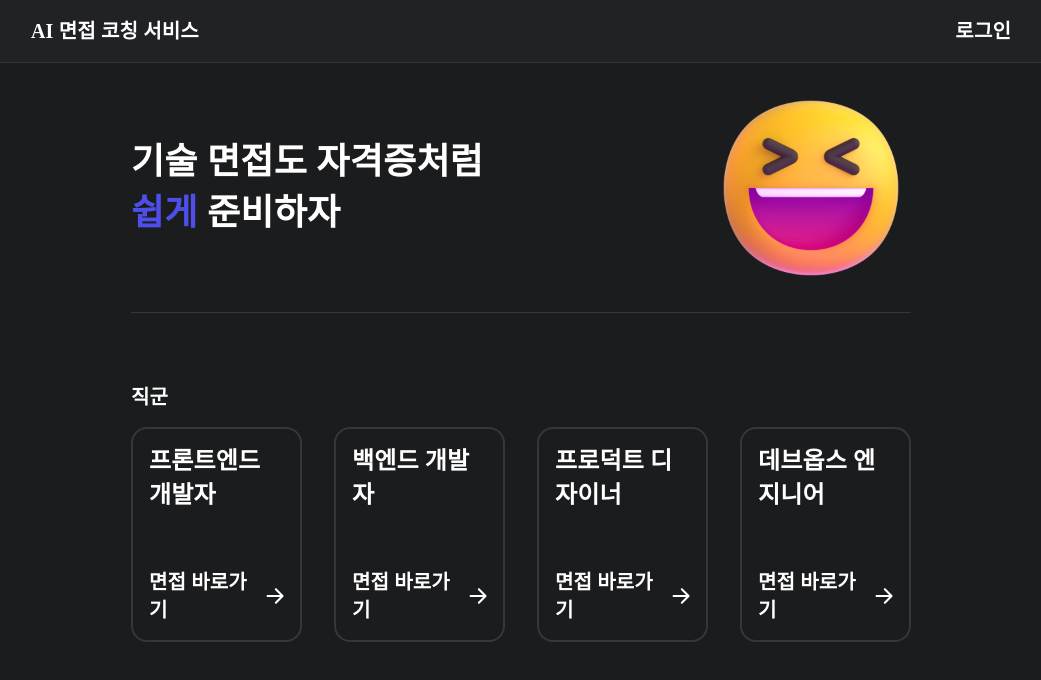
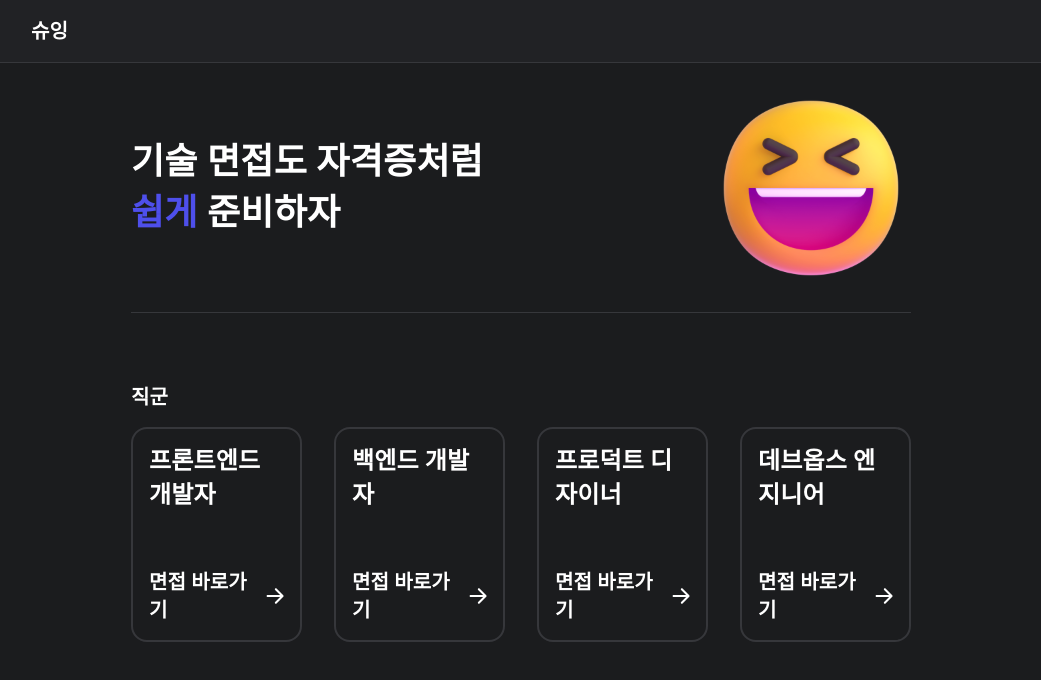
Before and after one commit to oh-so-funny/gimhanul, a Next.js app: page / in a window 1280 px wide. Shown: the top 680 px of the page, without its empty margins (119-1160 px from the left). Built offline with nearby package versions, Linux system fonts and the light colour scheme.

Commit message:
FIX :: 슈잉

```diff
--- a/src/components/common/Header/Header.tsx
+++ b/src/components/common/Header/Header.tsx
@@ -8,8 +8,7 @@ const Header = () => {
   const router = useRouter();
   return (
     <StyledHeader>
-      <Logo onClick={() => router.push("/")}>AI 면접 코칭 서비스</Logo>
-      <LoginButton>로그인</LoginButton>
+      <Logo onClick={() => router.push("/")}>슈잉</Logo>
     </StyledHeader>
   );
 };
@@ -33,8 +32,3 @@ const Logo = styled.span`
   color: ${color.white};
   cursor: pointer;
 `;
-
-const LoginButton = styled.button`
-  ${font.H4}
-  color: ${color.white};
-`;
```
